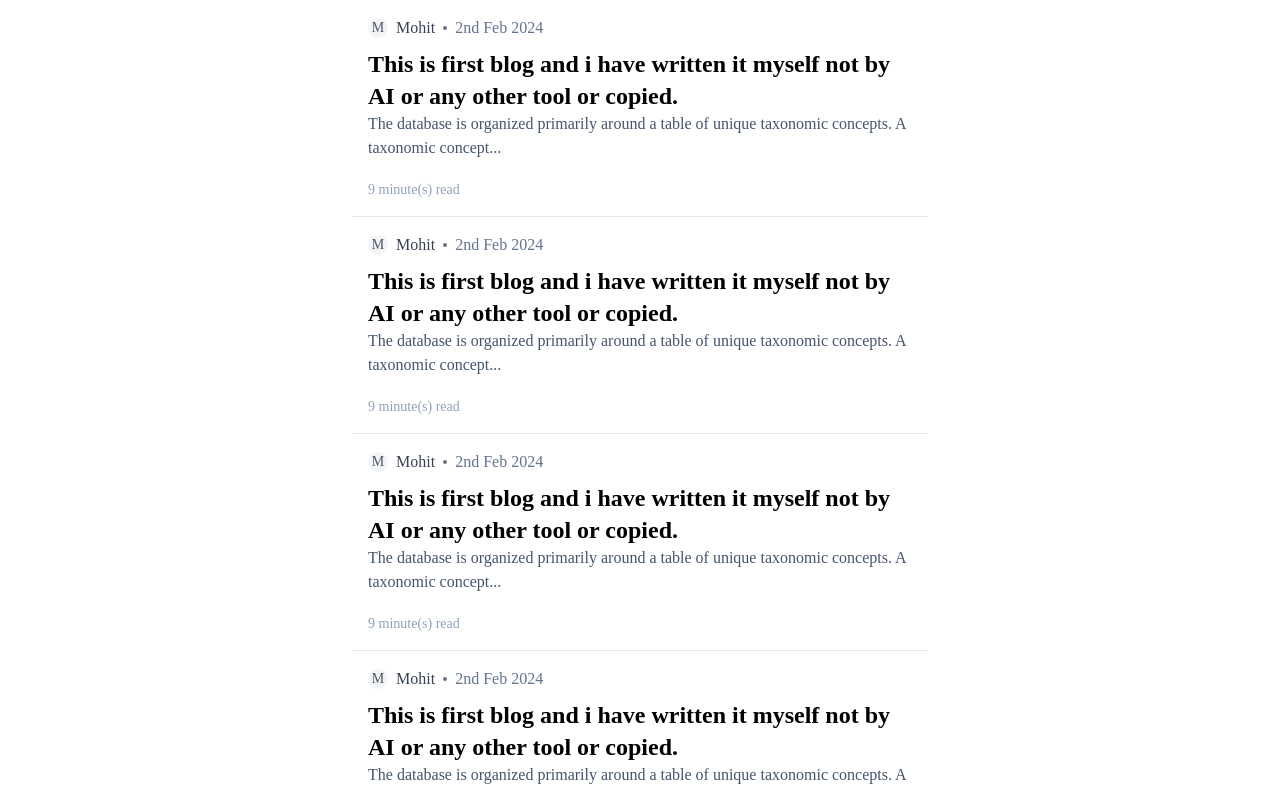
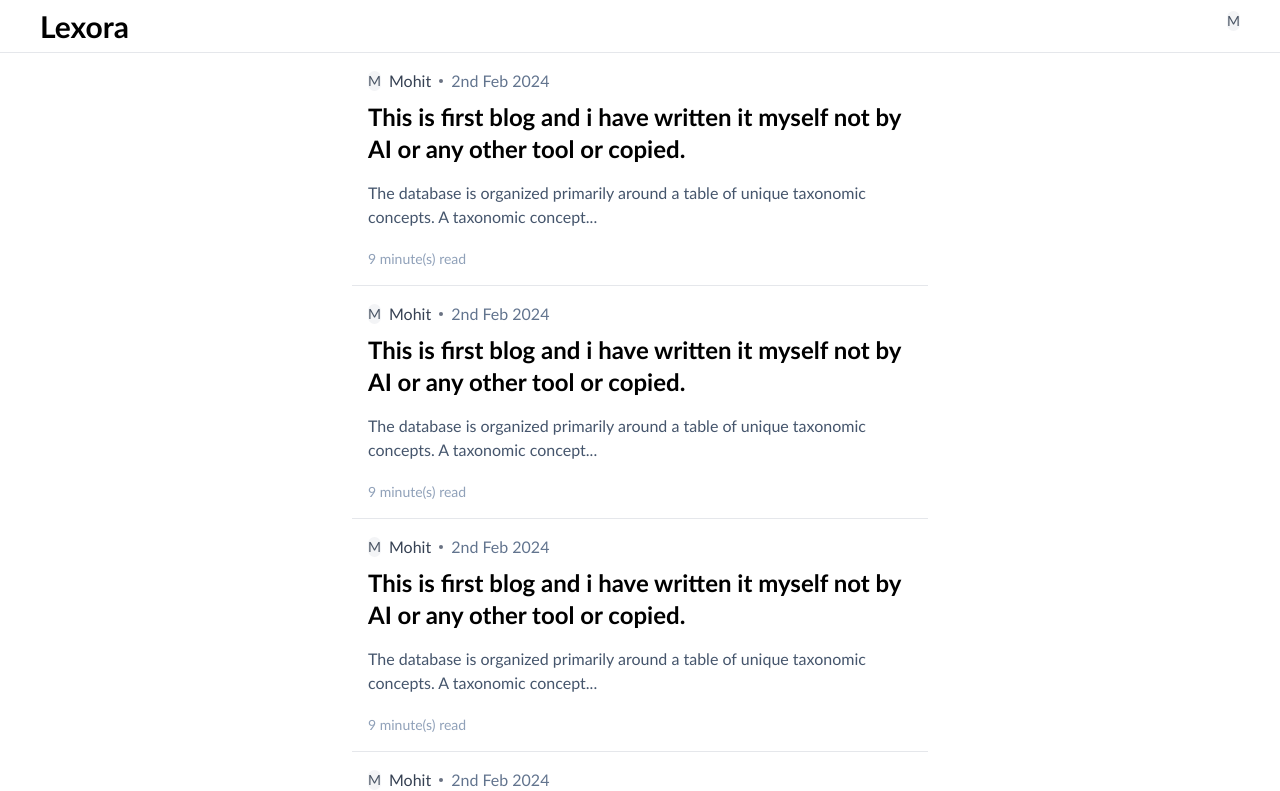
Before and after one commit to M0hitThapa/Medium-Clone-, a React (Vite) app in the folder frontend/: page /blogs in a window 1280 px wide. Shown: the top 791 px of the page. Built offline with nearby package versions, Linux system fonts and the light colour scheme.

Commit message:
add navbar

```diff
--- /dev/null
+++ b/frontend/src/components/Appbar.tsx
@@ -0,0 +1,16 @@
+import Avatar from "./Avatar"
+
+const Appbar = () => {
+  return (
+    <div className="border-b border-gray-200 flex justify-between px-10 py-2">
+        <div className="flex justify-center flex-col text-3xl font-black">
+            Lexora
+        </div>
+        <div>
+            <Avatar size={10} name="Mohit" />
+        </div>
+    </div>
+  )
+}
+
+export default Appbar
--- a/frontend/src/components/Avatar.tsx
+++ b/frontend/src/components/Avatar.tsx
@@ -1,8 +1,8 @@
 
 
-const Avatar = ({ name }: {name:string}) => {
+const Avatar = ({ name, size = 4 }: {name:string, size:number}) => {
   return (
-    <div className="relative inline-flex items-center justify-center w-5 h-5 overflow-hidden bg-gray-100 rounded-full dark:bg-gray-600">
+    <div className={`relative inline-flex items-center justify-center w-${size} h-${size} overflow-hidden bg-gray-100 rounded-full dark:bg-gray-600`}>
     <span className="text-sm text-gray-600 dark:text-gray-300">{name[0]}</span>
 </div>
   )
--- a/frontend/src/components/BlogCard.tsx
+++ b/frontend/src/components/BlogCard.tsx
@@ -17,7 +17,7 @@ const BlogCard = ({
     <div className="p-4 border-b border-gray-200 pb-4">
         <div className="flex">
            <div className="flex justify-center flex-col">
-           <Avatar name={authorName} />
+           <Avatar size={5} name={authorName} />
            </div>
             <div className="font-extralight text-gray-700 pl-2">
             {authorName}
@@ -29,7 +29,7 @@ const BlogCard = ({
                 {publishedDate}
                 </div>
         </div>
-        <div className="text-2xl font-bold pt-2 ">
+        <div className="text-2xl font-bold pt-2 pb-4 ">
             {title}
         </div>
         <div className="text-md font-thin text-slate-600">
--- a/frontend/src/index.css
+++ b/frontend/src/index.css
@@ -1,6 +1,5 @@
 @import "tailwindcss";
 
-
 body {
-  font-family:cursive;
+  font-family:'Trebuchet MS', 'Lucida Sans Unicode', 'Lucida Grande', 'Lucida Sans', Arial, sans-serif;
 }
--- a/frontend/src/pages/Blogs.tsx
+++ b/frontend/src/pages/Blogs.tsx
@@ -1,9 +1,12 @@
+import Appbar from "../components/Appbar"
 import BlogCard from "../components/BlogCard"
 
 
 const Blogs = () => {
   return (
-   <div className="flex justify-center">
+ <div>
+    <Appbar />
+      <div className="flex justify-center">
      <div className=" max-w-xl ">
         <BlogCard
         authorName={"Mohit"}
@@ -31,6 +34,7 @@ const Blogs = () => {
         />
     </div>
    </div>
+ </div>
   )
 }
 
```
